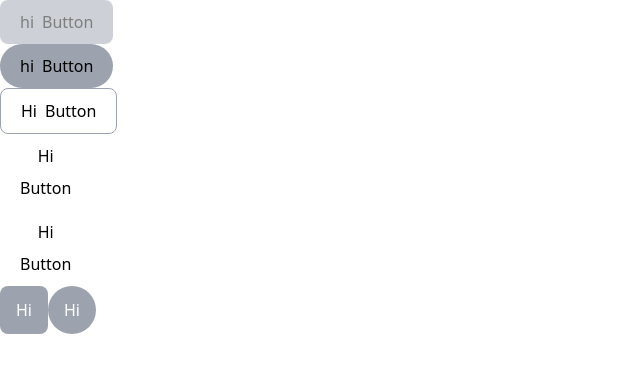
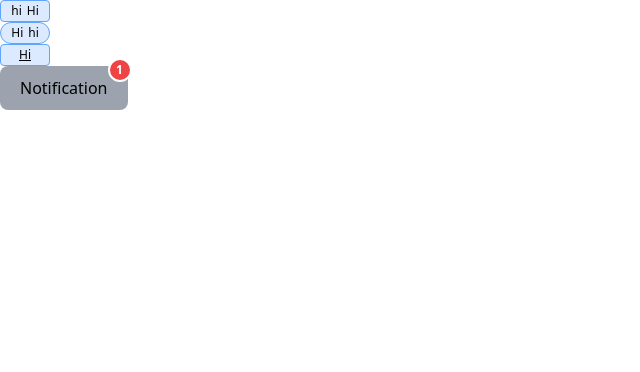
Before and after one commit to Criztiandev/FLUID-UI, a React (Vite) app: page / in a window 1280 px wide. Shown: the top 372 px of the page, without its empty margins (0-640 px from the left). Built offline with nearby package versions, Linux system fonts and the light colour scheme.

Commit message:
Added Badge

```diff
--- a/src/App.tsx
+++ b/src/App.tsx
@@ -1,27 +1,21 @@
+import Badge from "./components/ui/Badge";
 import Button from "./components/ui/Button";
-import IconButton from "./components/ui/IconButton";
 
 function App() {
   return (
     <>
-      <Button dir="left" icon={<div>hi</div>} disabled>
-        Button
+      <Badge dir="left" icon={<div>hi</div>}>
+        Hi
+      </Badge>
+      <Badge dir="right" icon={<div>hi</div>} rounded>
+        Hi
+      </Badge>
+      <Badge as="link">Hi</Badge>
+
+      <Button>
+        <Badge as="child">1</Badge>
+        Notification
       </Button>
-      <Button dir="left" icon={<div>hi</div>} rounded>
-        Button
-      </Button>
-      <Button as="outline" dir="right" icon={<div>Hi</div>}>
-        Button
-      </Button>
-      <Button as="ghost" dir="top" icon={<div>Hi</div>}>
-        Button
-      </Button>
-      <Button as="link" dir="bottom" icon={<div>Hi</div>}>
-        Button
-      </Button>
-
-      <IconButton>Hi</IconButton>
-      <IconButton rounded>Hi</IconButton>
     </>
   );
 }
--- /dev/null
+++ b/src/components/ui/Badge.tsx
@@ -0,0 +1,56 @@
+import React, { useEffect, useRef } from "react";
+import { cn } from "../../utils/tailwind.utils";
+
+interface Props {
+  as?: "normal" | "outline" | "ghost" | "link" | "child";
+  flag?: "success" | "danger" | "warning" | "info";
+  className?: string;
+  children?: React.ReactNode;
+  rounded?: boolean;
+  dir?: "left" | "right";
+  icon?: React.ReactNode;
+}
+
+const Badge = ({ icon, dir = "left", ...props }: Props) => {
+  const badgeRef = useRef<HTMLDivElement | null>(null);
+  const variant = {
+    normal: "",
+    outline: "bg-transparent border border-blue-500 text-blue-500",
+    ghost: "bg-transparent text-blue-500",
+    link: "cursor-pointer underline",
+    child:
+      "absolute inline-flex items-center justify-center w-6 h-6 text-xs font-bold text-white bg-red-500 border-2 border-white rounded-full -top-2 -end-3 dark:border-gray-900",
+  };
+
+  const flagColor = {
+    success: `bg-green-100 border-green-400 hover:bg-green-200`,
+    danger: `bg-red-100 border-red-400 hover:bg-red-200`,
+    warning: `bg-yellow-100 border-yellow-400 hover:bg-yellow-200`,
+    info: `bg-blue-100 border-blue-400 hover:bg-blue-200`,
+  };
+
+  const defaultStyle = cn(
+    `
+     text-xs text-black font-medium me-2 px-2.5 py-0.5 rounded max-w-[50px] text-center border flex items-center justify-center gap-[5px]
+    ${flagColor[props.flag || "info"]}
+    ${variant[props.as || "normal"]}
+    ${props.rounded && "rounded-full"}
+
+  `,
+    props.className
+  );
+
+  useEffect(() => {
+    console.log(badgeRef.current);
+  }, []);
+
+  return (
+    <div ref={badgeRef} className={defaultStyle}>
+      {icon && dir === "left" && icon}
+      {props.children}
+      {icon && dir === "right" && icon}
+    </div>
+  );
+};
+
+export default Badge;
--- /dev/null
+++ b/src/components/ui/Base.tsx
@@ -0,0 +1,15 @@
+import React from "react";
+import { cn } from "../../utils/tailwind.utils";
+
+interface Props {
+  className?: string;
+  children: React.ReactNode;
+}
+
+const Badge = (props: Props) => {
+  const defaultStyle = cn("", props.className);
+
+  return <div className={defaultStyle}>{props.children}</div>;
+};
+
+export default Badge;
--- a/src/components/ui/Button.tsx
+++ b/src/components/ui/Button.tsx
@@ -2,7 +2,7 @@ import { ButtonHTMLAttributes } from "react";
 import { cn } from "../../utils/tailwind.utils";
 
 interface Props extends ButtonHTMLAttributes<HTMLButtonElement> {
-  as?: "normal" | "outline" | "ghost" | "link";
+  as?: "normal" | "outline" | "ghost" | "link" | "child";
   size?: "sm" | "md" | "normal" | "lg" | "xl";
   dir?: "left" | "right" | "top" | "bottom";
   icon?: React.ReactNode;
@@ -16,6 +16,7 @@ const Button = (props: Props) => {
     outline: "border border-gray-400",
     ghost: "",
     link: "bg-transparent hover:underline ",
+    child: "",
   };
 
   const sizeStyle = {
@@ -34,7 +35,7 @@ const Button = (props: Props) => {
   };
 
   const defaultStyle = cn(
-    `text-black text-base font-medium rounded-[8px] px-5 py-2.5 text-center
+    `relative text-black text-base font-medium rounded-[8px] px-5 py-2.5 text-center
     ${btnStyles[props.as || "normal"]}
     ${sizeStyle[props.size || "normal"]}
     ${props.disabled && "cursor-not-allowed opacity-50"}
```
